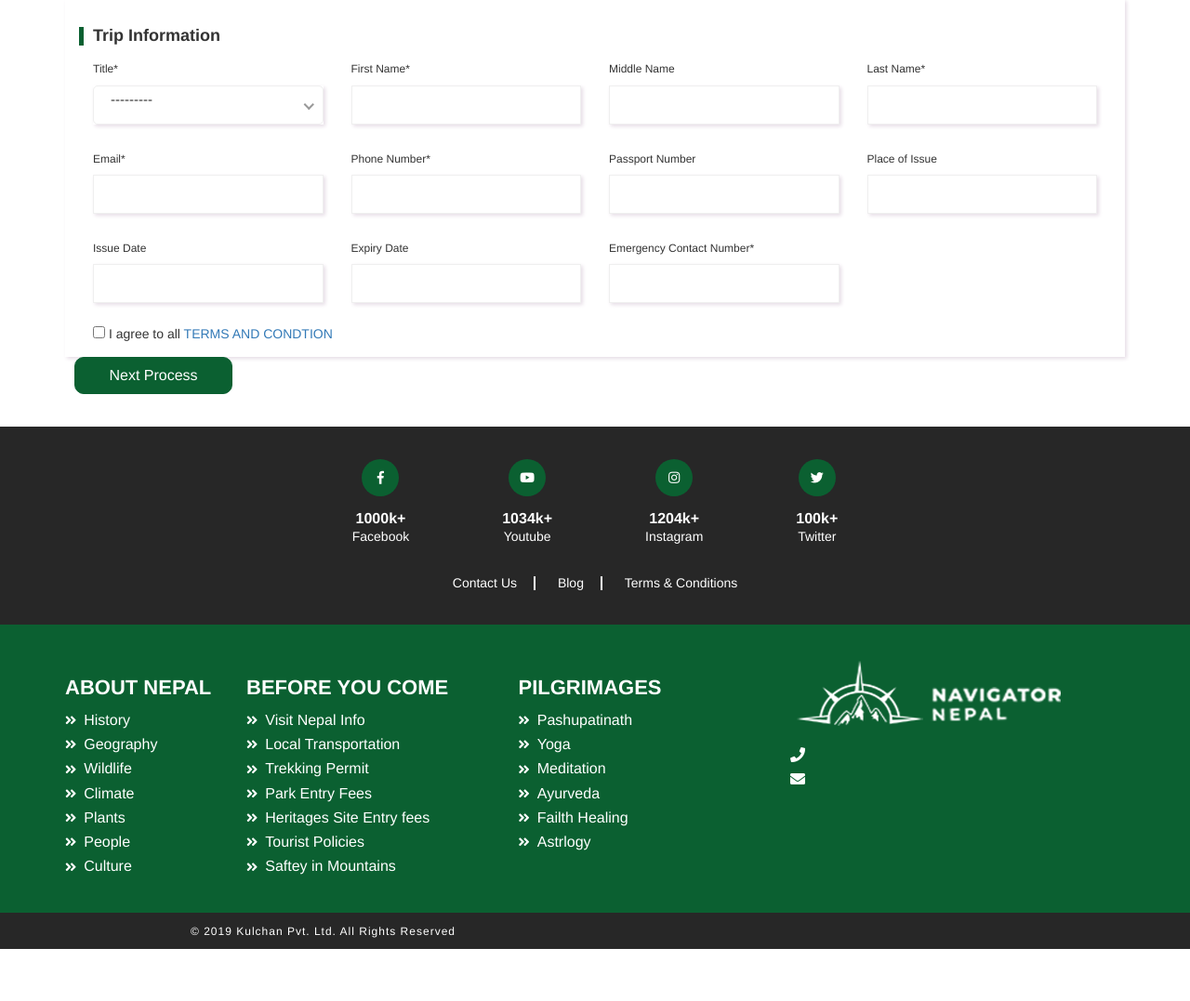
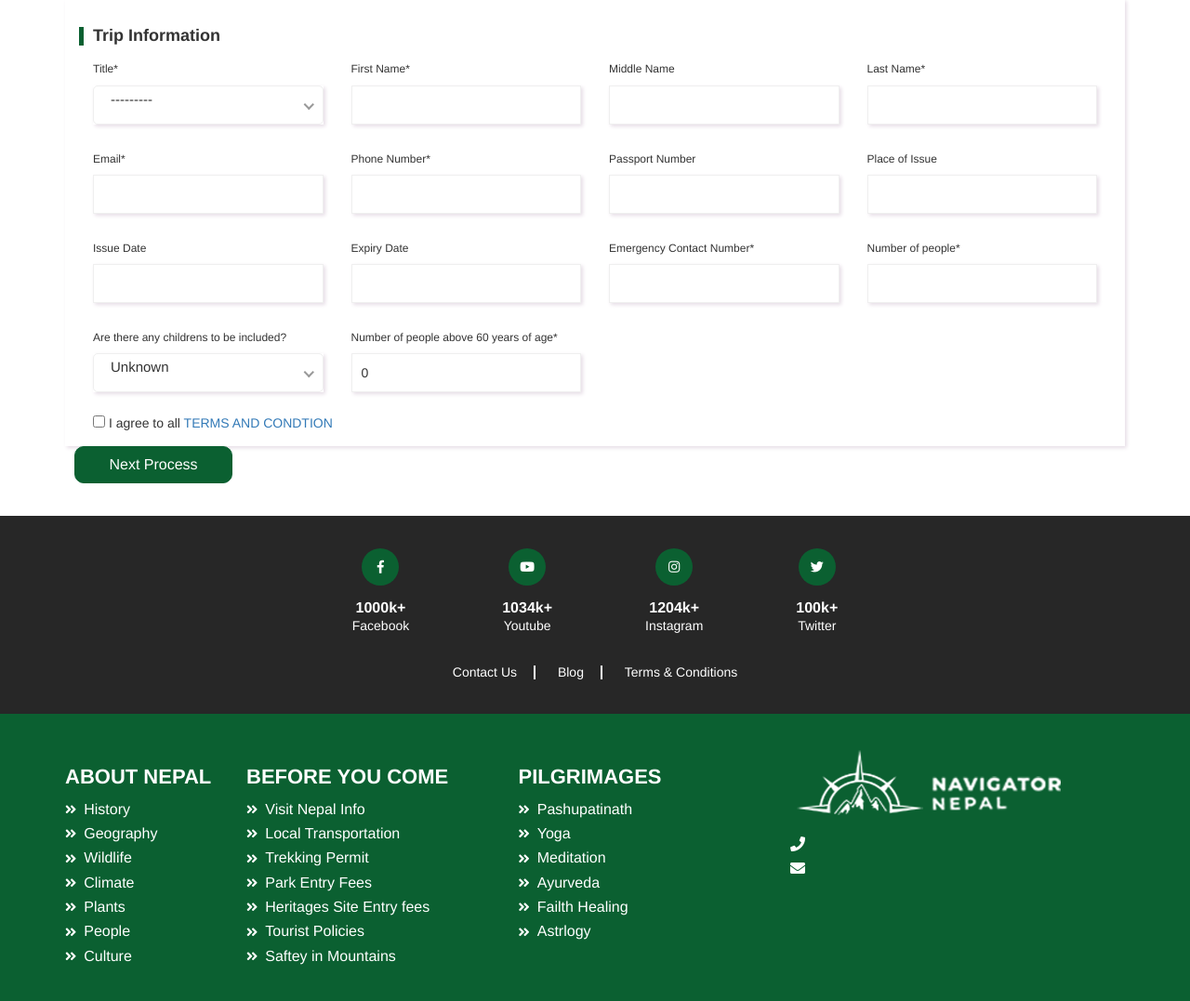
Before and after one commit to yantrashalait/aimhimalaya, a Django app: page /book2/1/ in a window 1280 px wide. Shown: the part 677-1754 px from the top of the page at 93% size. Before the commit the page ends 1698 px from the top, so only its background shows below. Run offline with Django 3.2, Linux system fonts and the light colour scheme; data that the repository does not hold is empty; some libraries are stand-ins or nearby versions.

Commit message:
booking details

```diff
--- a/trek/forms.py
+++ b/trek/forms.py
@@ -10,11 +10,14 @@ class TripPersonalInfoForm(forms.ModelForm):
         self.fields['last_name'].required = True
         self.fields['email'].required = True
         self.fields['phone_number'].required = True
+        self.fields['group_of_people'].required = True
 
     class Meta:
         model = TripPersonalInfo
         fields = ('title', 'first_name', 'middle_name', 'last_name', 'email', 'phone_number',
-                  'passport_number', 'place_of_issue', 'issue_date', 'expire_date', 'emergency_contact_number')
+                  'passport_number', 'place_of_issue', 'issue_date', 'expire_date',
+                  'emergency_contact_number', 'are_children_included', 'group_of_people',
+                  'people_above_60_age')
 
 
 class TripBookForm(forms.ModelForm):
--- a/trek/models.py
+++ b/trek/models.py
@@ -211,6 +211,7 @@ class TripPersonalInfo(models.Model):
     emergency_contact_number = models.CharField(max_length=100, null=True, blank=True)
     group_of_people = models.IntegerField(null=True, blank=True)
     are_children_included = models.BooleanField(null=True, blank=True)
+    people_above_60_age = models.IntegerField(default=0, help_text="Number of people above 60 years of age")
 
     def __str__(self):
         return self.first_name + ' ' + self.last_name
--- a/trek/templates/trek/book2.html
+++ b/trek/templates/trek/book2.html
@@ -147,6 +147,27 @@
                 </div>
             </div>
 
+            <div class="col-md-3 col-sm-4 col-xs-6">
+                <h6>Number of people*</h6>
+                <div class="cu-frs bx-sdw2">
+                    {{ form.group_of_people }}
+                </div>
+            </div>
+
+            <div class="col-md-3 col-sm-4 col-xs-6">
+                <h6>Are there any childrens to be included?</h6>
+                <div class="cu-frs bx-sdw2">
+                    {{ form.are_children_included }}
+                </div>
+            </div>
+
+            <div class="col-md-3 col-sm-4 col-xs-6">
+                <h6>Number of people above 60 years of age*</h6>
+                <div class="cu-frs bx-sdw2">
+                    {{ form.people_above_60_age }}
+                </div>
+            </div>
+
             <div class="col-md-12">
                 <input type="checkbox"> I agree to all <a href="{% url 'trek:terms' %}">TERMS AND CONDTION</a>
             </div>
--- a/trek/templates/trek/subscribe.html
+++ b/trek/templates/trek/subscribe.html
@@ -3,7 +3,6 @@
 {% block content %}
 <section class="banner">
     <div class="banner-slide owl-carousel">
-        {% for item in  %}
         <div class="item">
             <div class="ba-img">
                 <img src="{% static 'images/ban1.jpg' %}">
```
Also changed, not shown: trek/migrations/0041_trippersonalinfo_people_above_60_age.py (added).
